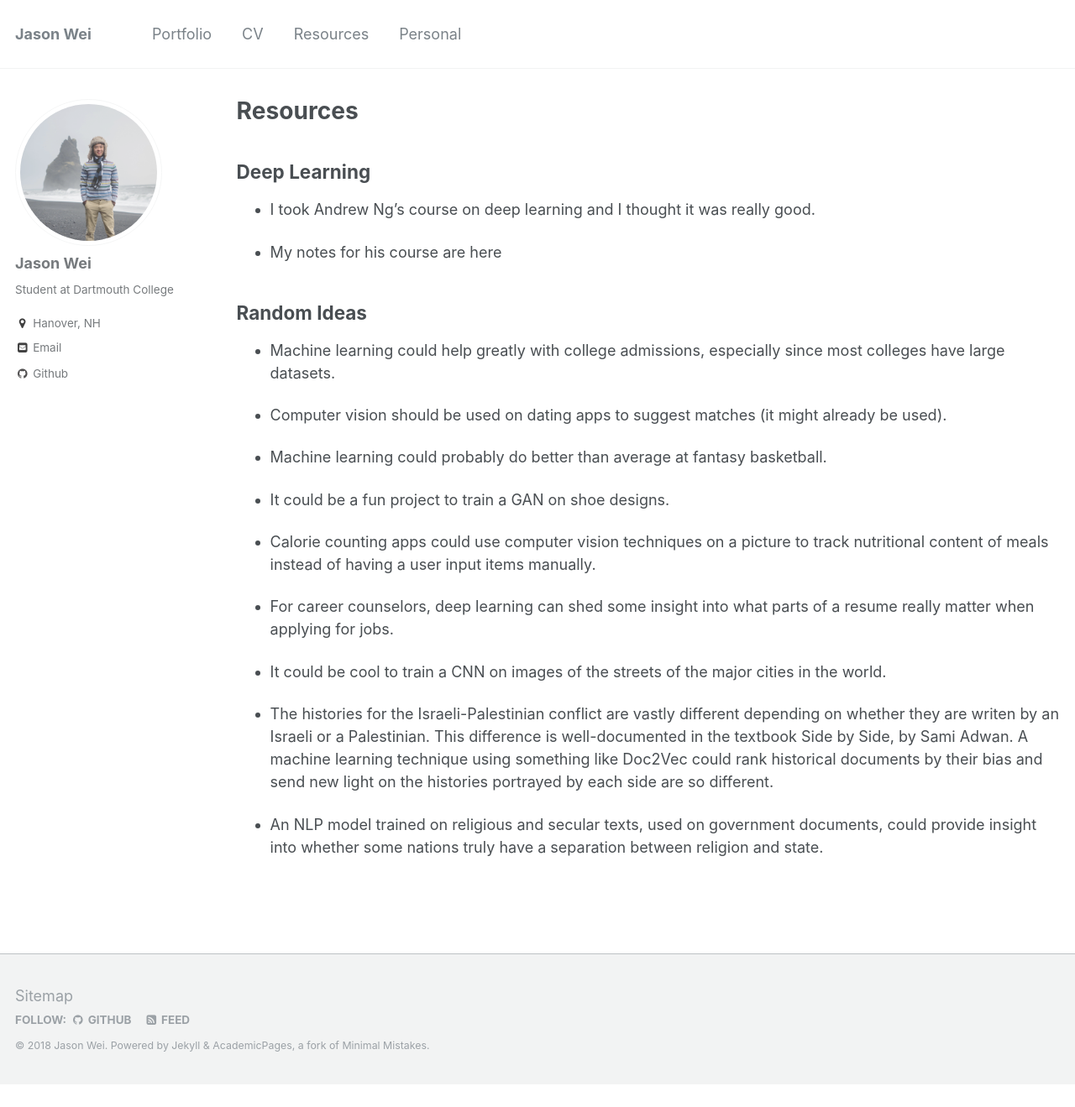
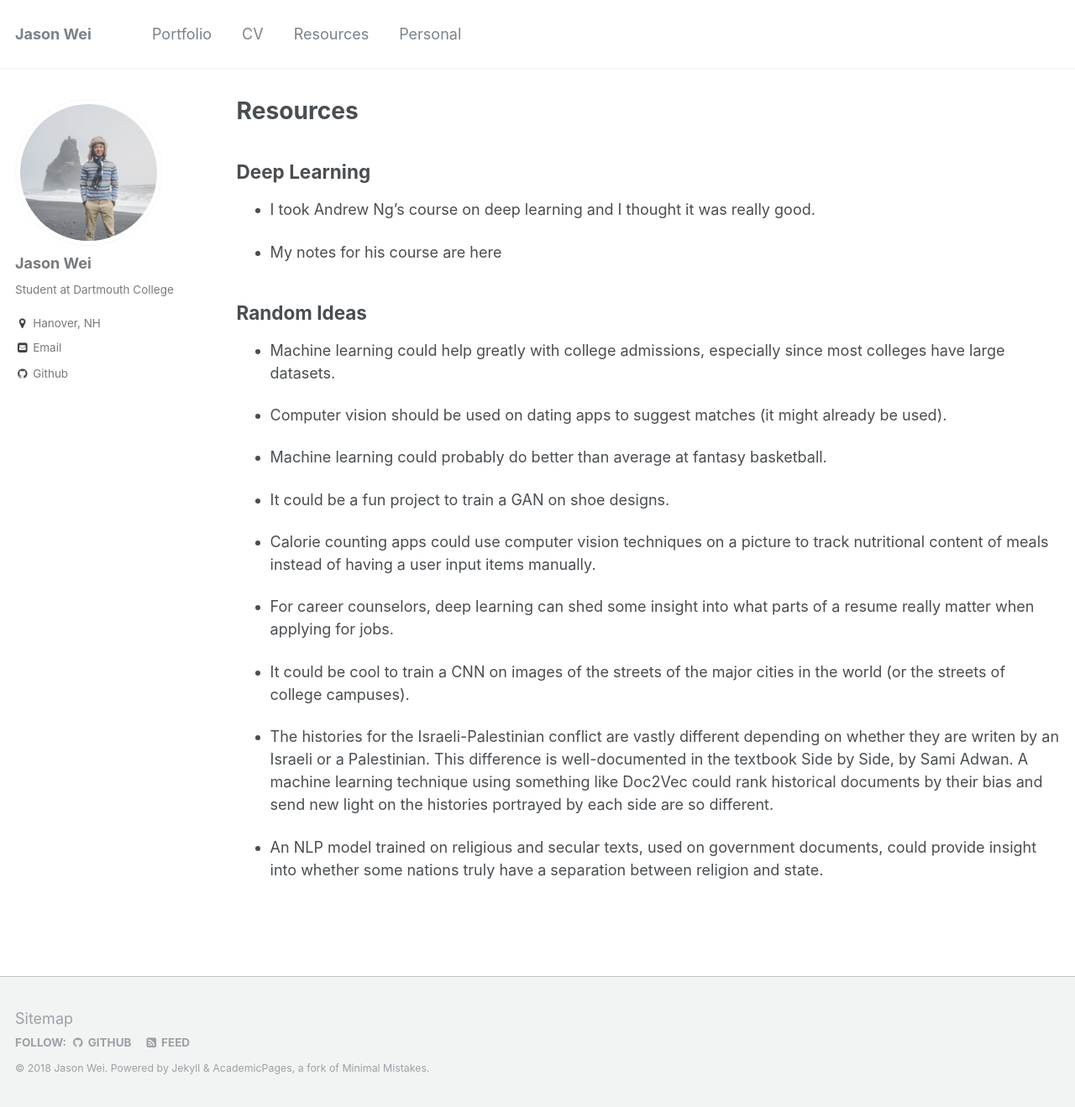
Before and after one commit to jasonwei20/jasonwei20.github.io, a Jekyll site: the page built from _pages/resources.md, in a window 1280 px wide and 1319 px high. Shown: the whole window at 84% size. Built offline with Jekyll 4.4.1, drawn with Linux system fonts in a browser that asks for light colours.

Commit message:
more ideas

```diff
--- a/_pages/resources.md
+++ b/_pages/resources.md
@@ -29,7 +29,7 @@ Random Ideas
 
 * For career counselors, deep learning can shed some insight into what parts of a resume really matter when applying for jobs.
 
-* It could be cool to train a CNN on images of the streets of the major cities in the world.
+* It could be cool to train a CNN on images of the streets of the major cities in the world (or the streets of college campuses).
 
 * The histories for the Israeli-Palestinian conflict are vastly different depending on whether they are writen by an Israeli or a Palestinian. This difference is well-documented in the textbook [Side by Side](https://www.amazon.com/Side-Parallel-Histories-Israel-Palestine/dp/1595586830), by Sami Adwan. A machine learning technique using something like Doc2Vec could rank historical documents by their bias and send new light on the histories portrayed by each side are so different.
 
```
